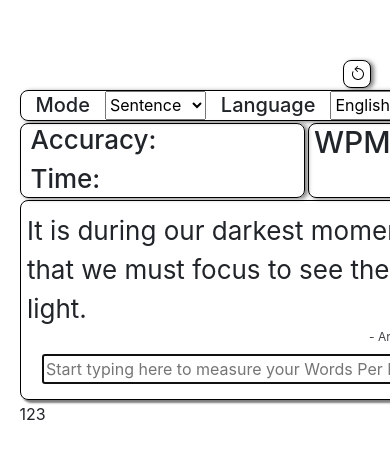
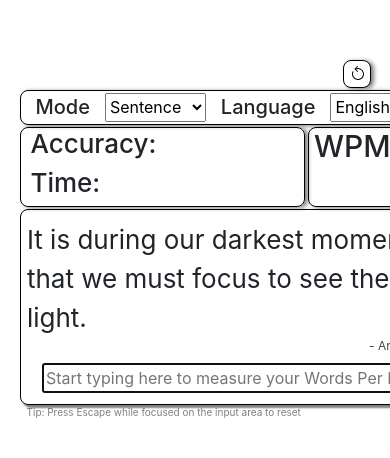
Before and after one commit to BoxedFruits/typing-app-react, a React (Create React App) app: page / in a window 390 px wide. Shown: the top 458 px of the page. Built offline with nearby package versions, Linux system fonts and the light colour scheme.

Commit message:
Added tip on bottom

```diff
--- a/src/App.css
+++ b/src/App.css
@@ -44,10 +44,10 @@
 .grid-container {
   display: grid;
   grid-template-columns: 1fr 1fr 1fr; /* need one more column for Accuracy and Time. Will be seperate component*/
-  grid-template-rows: 150px 200px;
+  grid-template-rows: 150px flex;
   row-gap: 2px;
   column-gap: 3px;
-  grid-template-areas: "mode-selects time wpm" "prompt prompt prompt";
+  grid-template-areas: "mode-selects time wpm" "prompt prompt prompt" "hint hint hint";
 }
 
 h1 {
@@ -78,6 +78,7 @@ select#modeSelect {
 
 .grid-item-1 {
   grid-area: mode-selects;
+  padding-bottom: 10px;
   background-image: url("mechKeyLogoReddit.png");
   background-position-x: 2.9vh;
   background-size: 0.4fr;
@@ -127,6 +128,12 @@ select#modeSelect {
   box-sizing: border-box;
 }
 
+#hint {
+  margin-left: 2%;
+  font-size: 10px;
+  color: rgba(0, 0, 0, 0.5);
+}
+
 @media only screen and (max-width: 1700px) {
   h1#wpm {
     font-size: 30px;
@@ -140,7 +147,7 @@ select#modeSelect {
 
 @media only screen and (max-width: 1450px) {
   h1#wpm {
-    font-size: 4vw;
+    font-size: 3.8vw;
   }
 
   h1#accuracy,
@@ -180,10 +187,14 @@ select#modeSelect {
   #author {
     font-size: 12px;
   }
+  .grid-item-1 {
+    padding-top: 2px;
+    padding-bottom: 2px;
+  }
 
   .grid-container {
     grid-template-columns: 1fr 1fr 1fr;
-    grid-template-rows: auto 75px 200px;
+    grid-template-rows: auto 75px flex;
     grid-template-areas: "mode-selects mode-selects mode-selects" "time time wpm" "prompt prompt prompt";
     min-width: 430px;
   }
--- a/src/App.js
+++ b/src/App.js
@@ -95,8 +95,10 @@ class App extends Component {
             prompt={this.state.prompt}
             onFinishedPrompt={this.generatePrompt}
           />
-          <p classname="grid-item grid-item-5">123</p>
         </div>
+        <p id="hint">
+          Tip: Press Escape while focused on the input area to reset
+        </p>
       </div>
     );
   }
```
